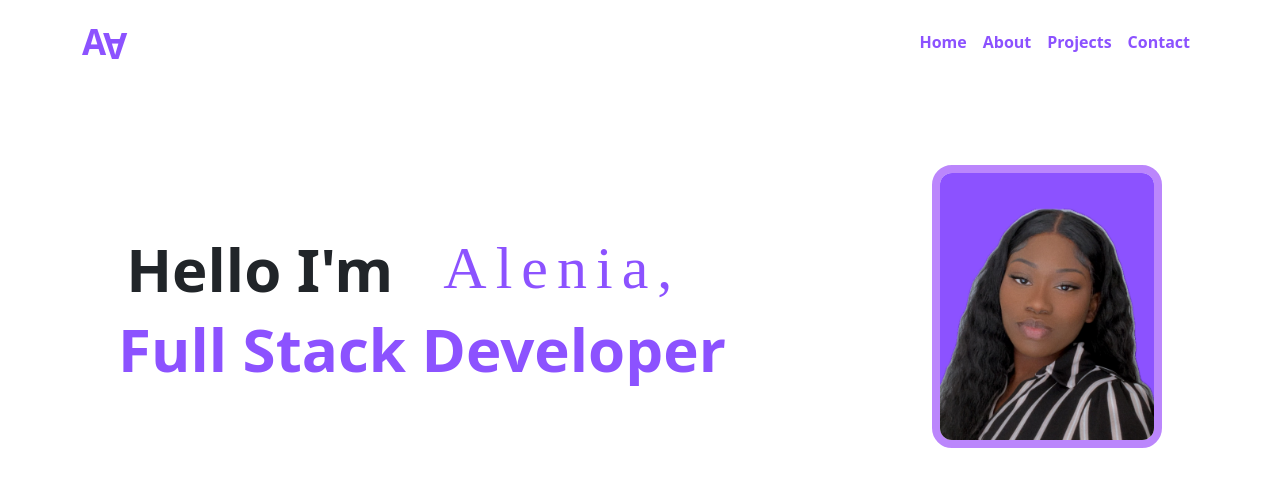
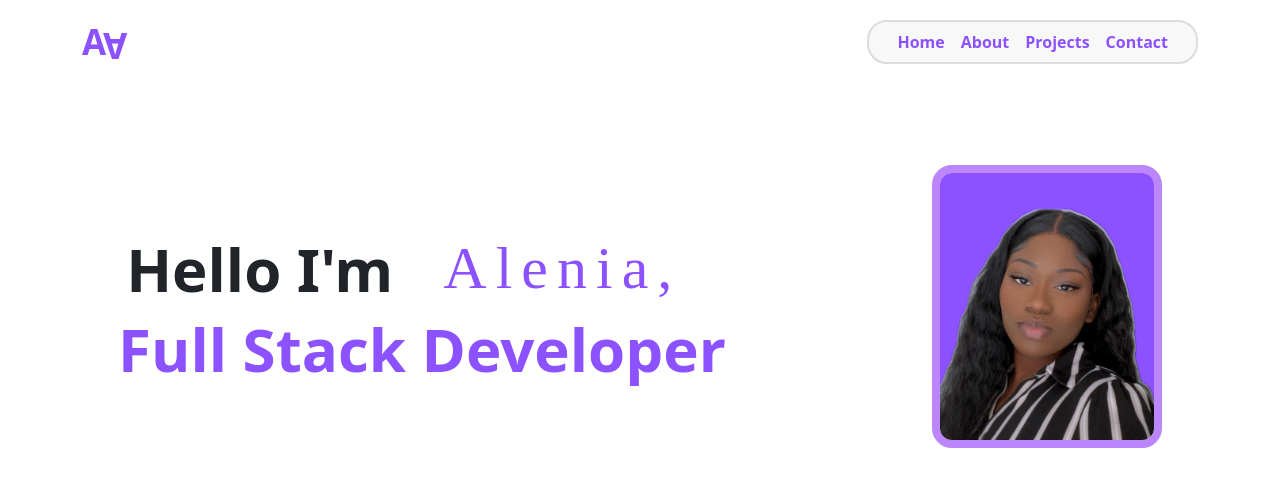
Before and after one commit to Alenia24/portfolio-2025, a React (Vite) app: page / in a window 1280 px wide. Shown: the top 486 px of the page. Built offline with nearby package versions, Linux system fonts and the light colour scheme; a web font is replaced by a local one.

Commit message:
Update css

```diff
--- a/src/components/Navigation/Navigation.css
+++ b/src/components/Navigation/Navigation.css
@@ -21,16 +21,22 @@
     left: -3px;
 }
 
-.nav-link a {
+.nav-links {
+    border: 2px solid #dcdcdc;
+    padding: 0 20px;
+    border-radius: 20px;
+    background-color: rgba(220, 220, 220, 0.2);
+}
+
+.nav-links a {
     font-weight: bold;
     color: #8c52ff;
     transition: 200ms all ease-in-out;
 }
 
-.nav-link a:hover {
+.nav-links a:hover {
     color: #ab86f7;
 }
-
 
 .navbar-toggler {
     border: 2px solid #bb86fc !important;
--- a/src/components/Navigation/Navigation.jsx
+++ b/src/components/Navigation/Navigation.jsx
@@ -17,12 +17,14 @@ export default function Navigation() {
         </div>
         <Navbar.Toggle aria-controls="basic-navbar-nav" />
         <Navbar.Collapse id="basic-navbar-nav">
-          <Nav className="ms-auto nav-link">
+          <div className="nav-links ms-auto">
+          <Nav>
             <Nav.Link as={Link} to={"/"}>Home</Nav.Link>
             <Nav.Link as={Link} to={"/about"}>About</Nav.Link>
             <Nav.Link as={Link} to={"/projects"}>Projects</Nav.Link>
             <Nav.Link as={Link} to={"/contact"}>Contact</Nav.Link>
           </Nav>
+          </div>
         </Navbar.Collapse>
       </Container>
     </Navbar>
```
